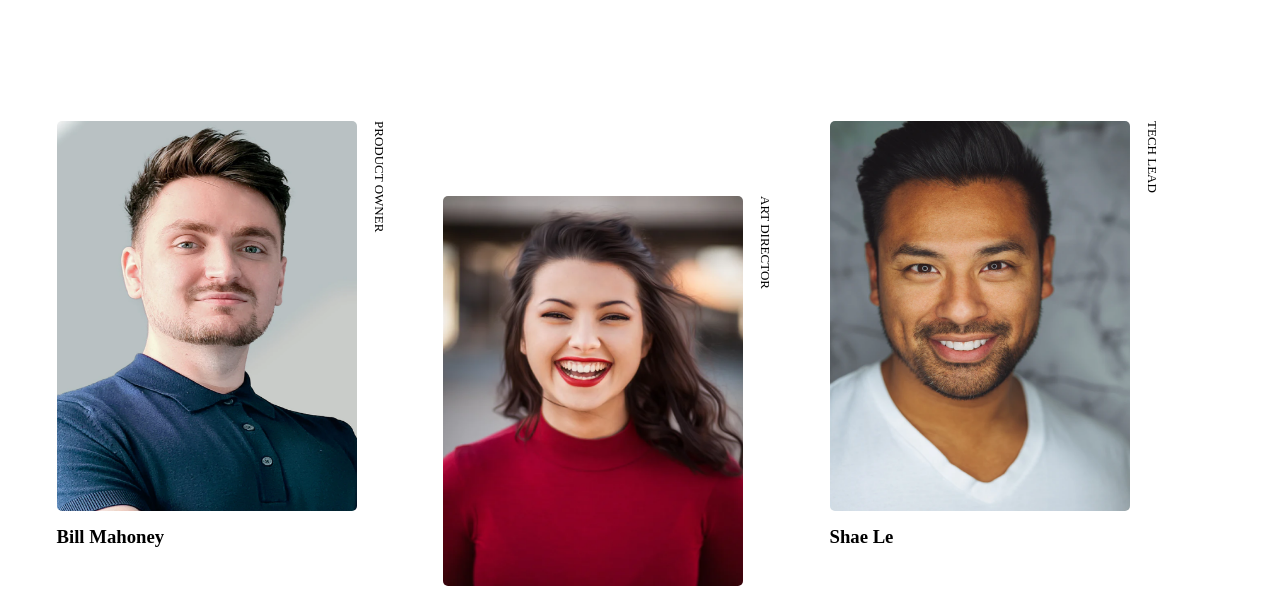
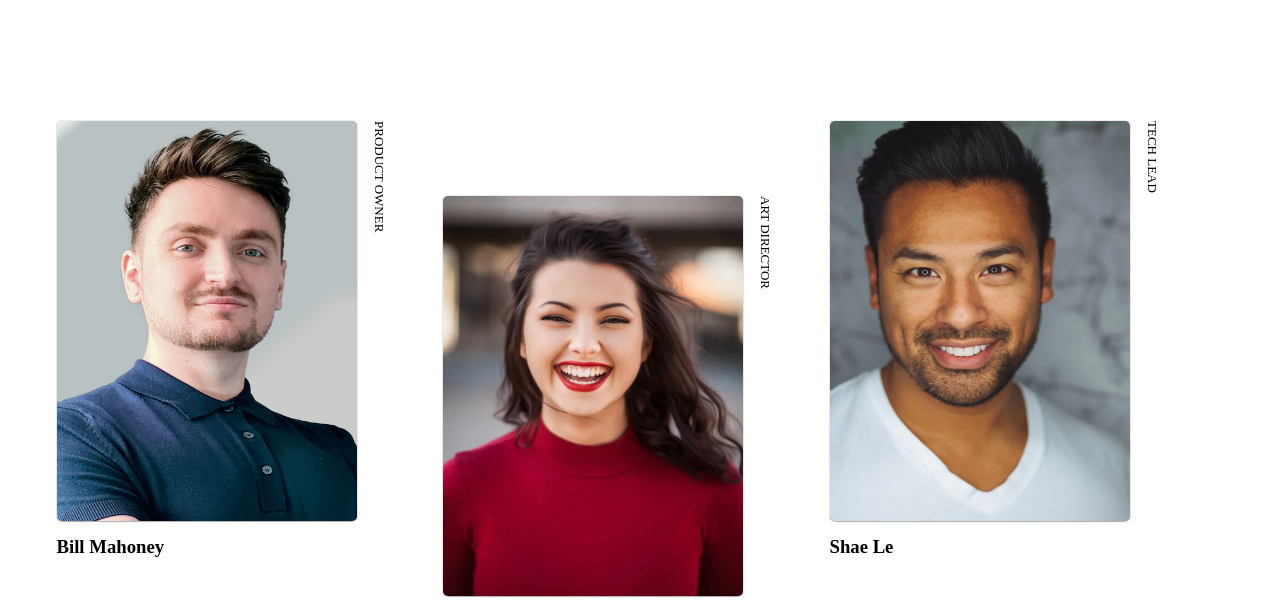
Before and after one commit to ergunsahe/Team-Members-Page, a plain HTML site: page index.html in a window 1280 px wide. Shown: the part 199-800 px from the top of the page. Drawn offline with Linux system fonts and the light colour scheme.

Commit message:
feat: add new media query

```diff
--- a/style.css
+++ b/style.css
@@ -64,6 +64,7 @@
     height: 350px;
     grid-area: "photo-member";
     border-radius: 5px;
+    box-shadow: 0px 0.3px 1px 0px;
 
 }
 
@@ -91,13 +92,52 @@
 }
 
 
-@media screen and (max-width:600px ) {
+@media screen  and (max-width:1400px) {
     .photo-member {
-        width: 170px;
-        height: 250px;
+        width: 300px;
+        height: 400px;
     }
     .team-members {
-        grid-template-columns: 185px 10px;
+        grid-template-columns: 310px 20px;
+        margin-bottom: 0;
+        margin-top: 0;
+    }
+    .flex-container {
+        position: absolute;
+        top: 40%;
+        left: 0%;
+        right: 5%;
+        justify-content: space-evenly;
+    }
+    .member-2 {
+        margin-top: 75px;
+    }
+
+    .member-5 {
+        margin-top: 75px;
+    }
+
+
+
+    .heading {
+        position: absolute;
+        top: 13%;
+        left: 5%;
+        right: 5%;
+
+
+    }
+
+}
+
+
+@media screen and (max-width:1000px) {
+    .photo-member {
+        width: 200px;
+        height: 300px;
+    }
+    .team-members {
+        grid-template-columns: 215px 15px;
         margin-bottom: 0;
         margin-top: 0;
     }
@@ -136,45 +176,9 @@
 
 }
 
-@media screen and (min-width : 601px) and (max-width:1400px) {
-    .photo-member {
-        width: 300px;
-        height: 390px;
-    }
-    .team-members {
-        grid-template-columns: 310px 20px;
-        margin-bottom: 0;
-        margin-top: 0;
-    }
-    .flex-container {
-        position: absolute;
-        top: 40%;
-        left: 0%;
-        right: 5%;
-        justify-content: space-evenly;
-    }
-    .member-2 {
-        margin-top: 75px;
-    }
-
-    .member-5 {
-        margin-top: 75px;
-    }
 
 
-
-    .heading {
-        position: absolute;
-        top: 13%;
-        left: 5%;
-        right: 5%;
-
-
-    }
-
-}
-
-@media screen and (max-width:400px) {
+@media screen and (max-width:567px) {
 
     .photo-member {
         width: 150px;
```
